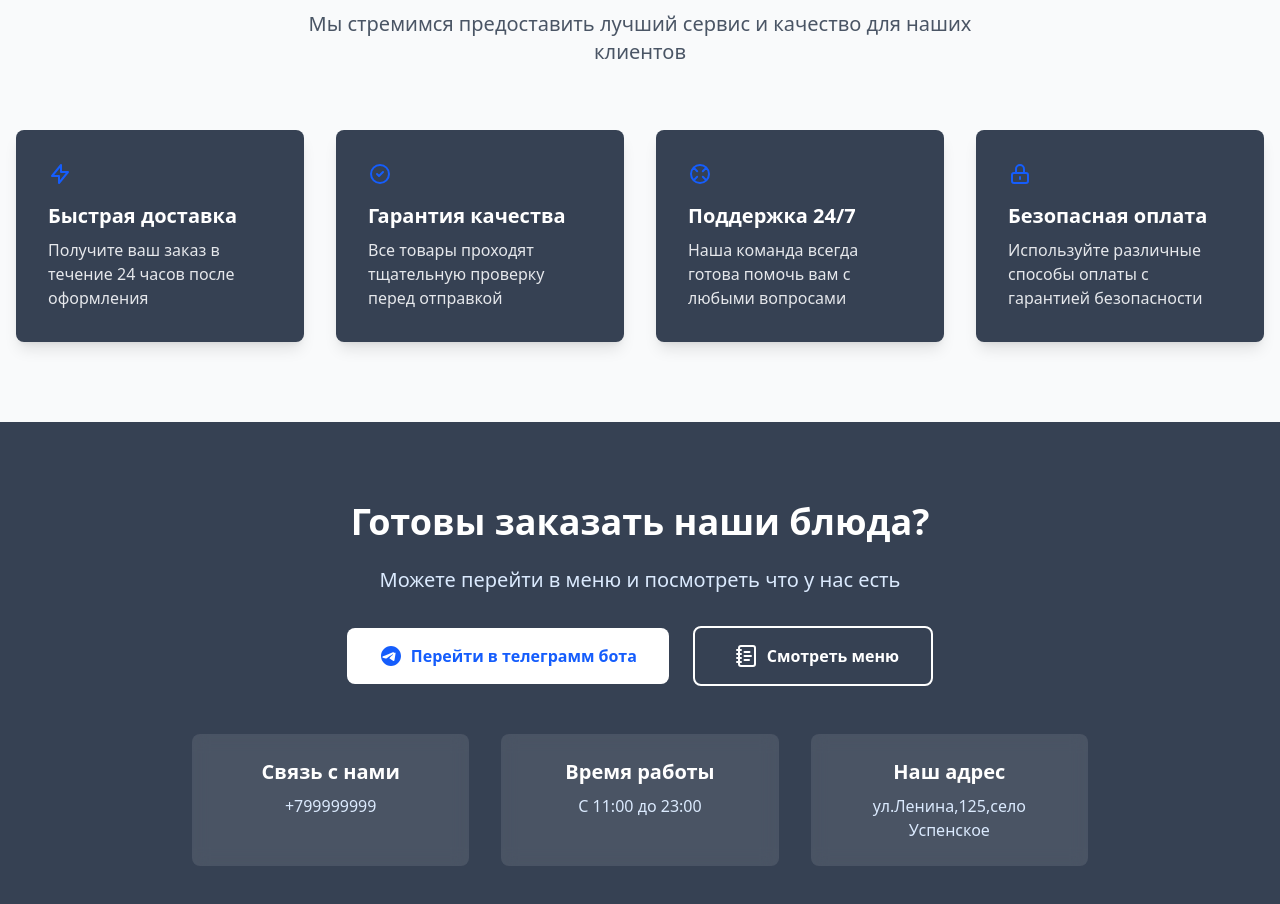
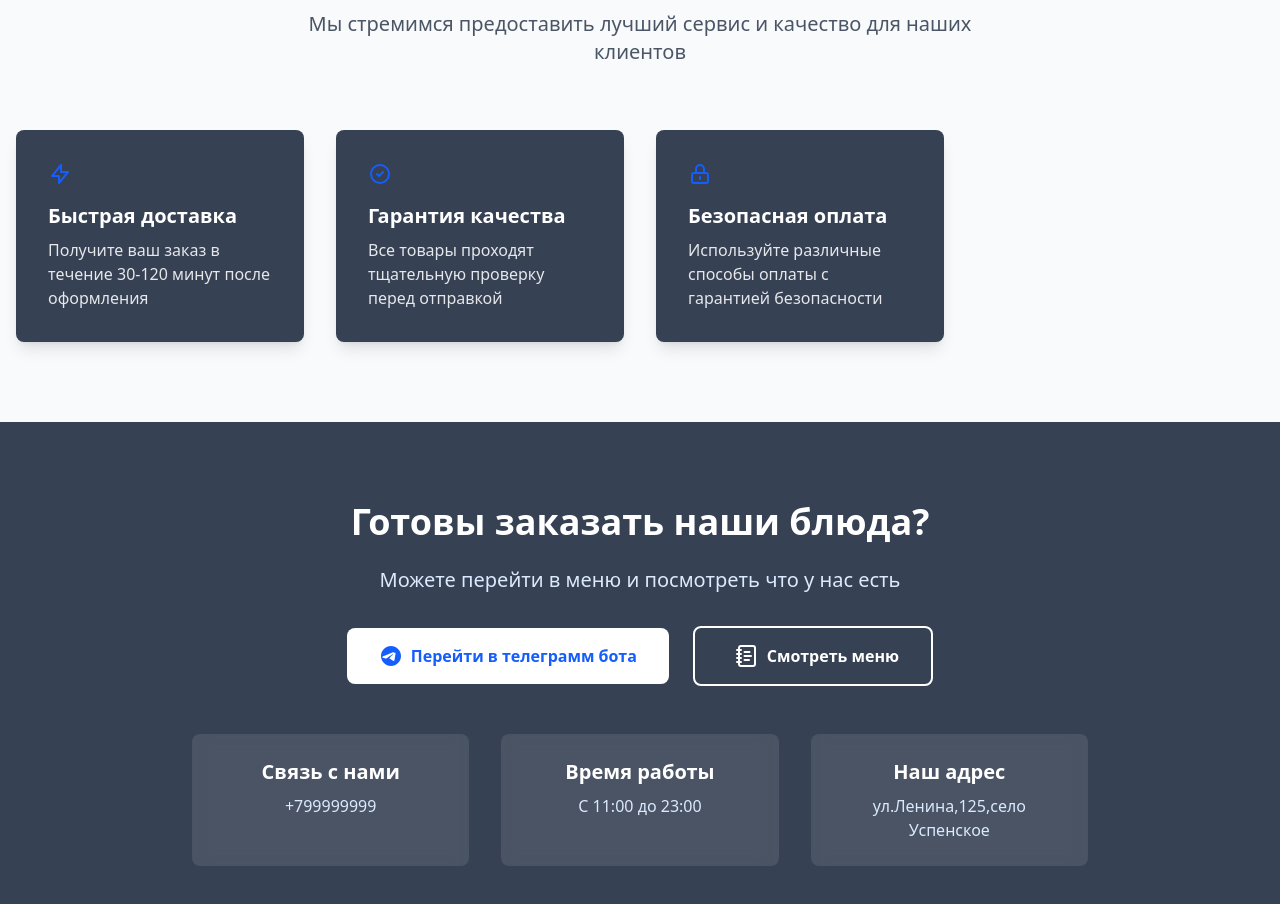
Before and after one commit to KambievT/telegram-pronto-bot, a Next.js app: page / in a window 1280 px wide. Shown: the part 1660-2564 px from the top of the page. Built offline with nearby package versions, Linux system fonts and the light colour scheme.

Commit message:
feat: add CTA section with contact information

```diff
--- a/src/sections/features.tsx
+++ b/src/sections/features.tsx
@@ -3,7 +3,7 @@ import React from "react";
 const features = [
   {
     title: "Быстрая доставка",
-    description: "Получите ваш заказ в течение 24 часов после оформления",
+    description: "Получите ваш заказ в течение 30-120 минут после оформления",
     icon: (
       <svg
         className="w-6 h-6"
@@ -35,25 +35,6 @@ const features = [
           strokeLinejoin="round"
           strokeWidth={2}
           d="M9 12l2 2 4-4m6 2a9 9 0 11-18 0 9 9 0 0118 0z"
-        />
-      </svg>
-    ),
-  },
-  {
-    title: "Поддержка 24/7",
-    description: "Наша команда всегда готова помочь вам с любыми вопросами",
-    icon: (
-      <svg
-        className="w-6 h-6"
-        fill="none"
-        stroke="currentColor"
-        viewBox="0 0 24 24"
-      >
-        <path
-          strokeLinecap="round"
-          strokeLinejoin="round"
-          strokeWidth={2}
-          d="M18.364 5.636l-3.536 3.536m0 5.656l3.536 3.536M9.172 9.172L5.636 5.636m3.536 9.192l-3.536 3.536M21 12a9 9 0 11-18 0 9 9 0 0118 0z"
         />
       </svg>
     ),
```
